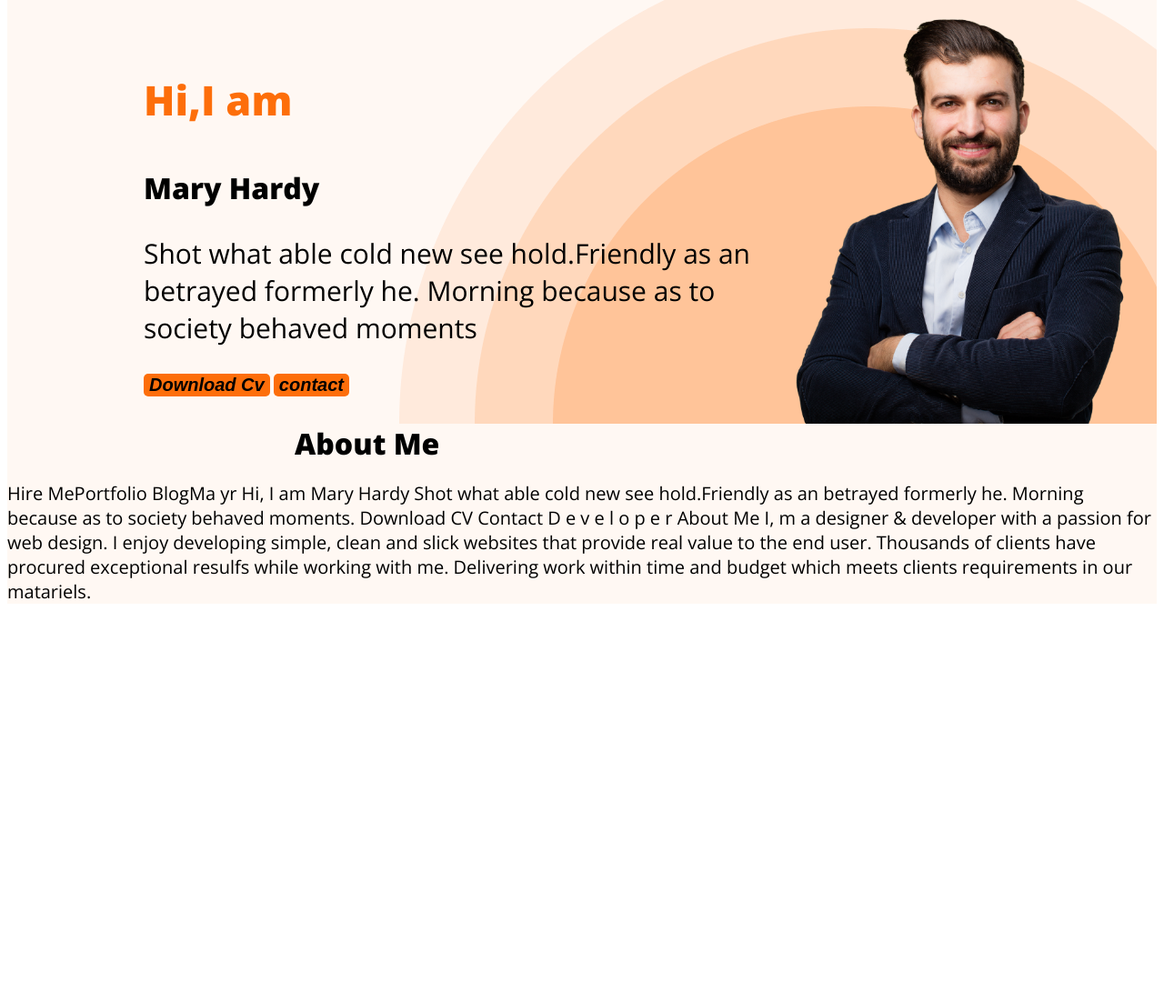
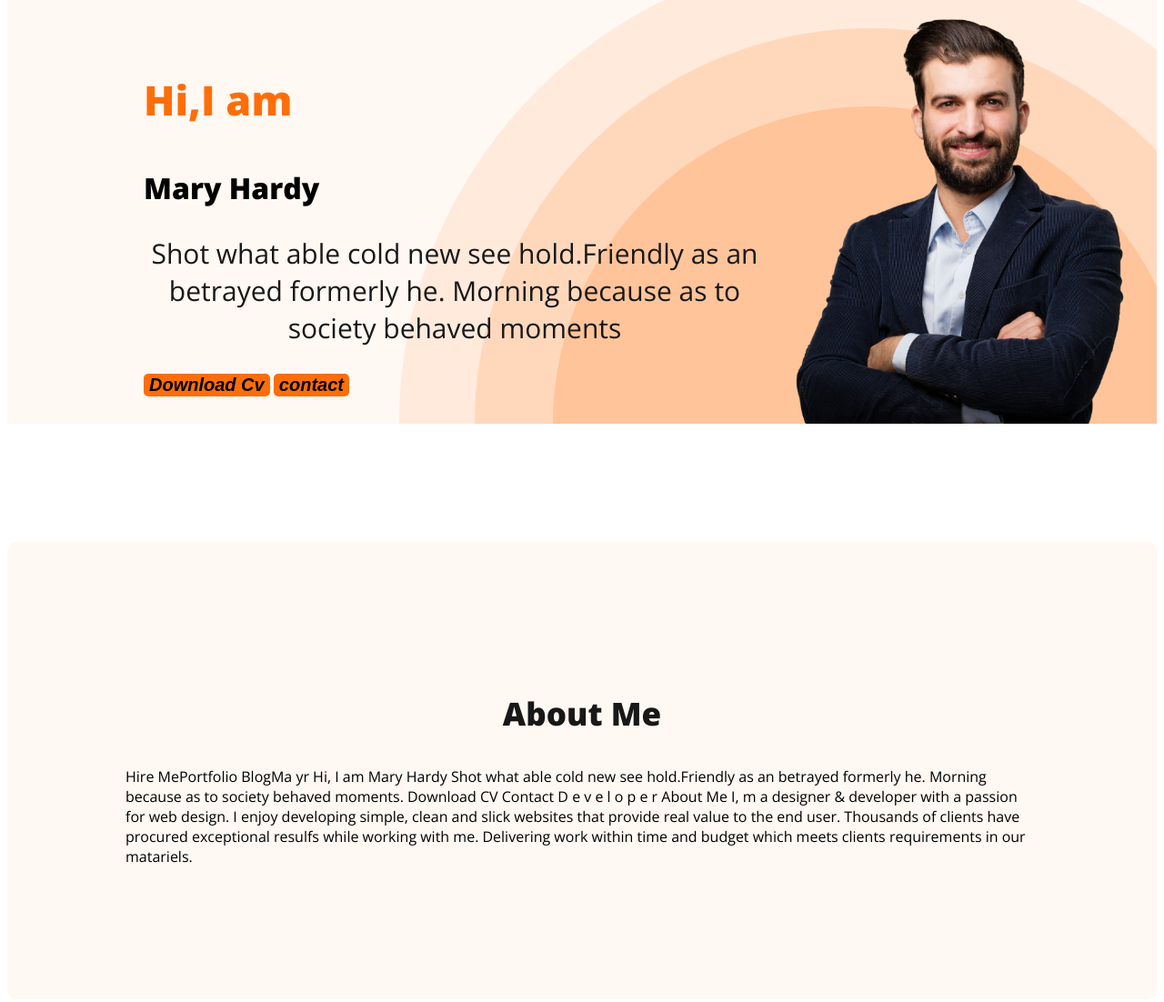
Before and after one commit to Rayhanajuayria/web-develpoer-portfolio, a plain HTML site: page index.html in a window 1280 px wide. Shown: the part 186-1288 px from the top of the page at 91% size. Before the commit the page ends 870 px from the top, so only its background shows below. Drawn offline with nearby package versions, Linux system fonts and the light colour scheme.

Commit message:
about section

```diff
--- a/index.html
+++ b/index.html
@@ -35,9 +35,9 @@
     </div>
     </header>
     <main>
-<div class="about-section">
-    <h1 class="about">About Me</h1>
-    <p class="about-me">Hire MePortfolio BlogMa yr
+<section class="about">
+    <h3 class="section-title">About Me</h3>
+    <p class="section-description">Hire MePortfolio BlogMa yr
         Hi, I am
         Mary Hardy
         Shot what able cold new see hold.Friendly as an betrayed formerly
@@ -49,7 +49,7 @@
         slick websites that provide real value to the end user. Thousands of clients have procured
         exceptional resulfs while working with me. Delivering work within time and budget which meets
         clients requirements in our matariels.</p>
-</div>
+</section>
     </main>
     <footer>
 
--- a/styles/portfolio.css
+++ b/styles/portfolio.css
@@ -16,6 +16,19 @@ body {
     pading: 15px 35px;
 
 }
+.section-title {
+    color:#181818;
+    text-align: center;
+    font-size: 35px;
+    font-weight: 700;
+}
+.banner-discription {
+    color:#181818;
+    text-align: center;
+    font-size: 35px;
+    font-weight: 700;
+}
+
 
 /* nav related styles */
 nav {
@@ -78,14 +91,13 @@ nav a {
     font-weight: 500;
     margin-bottom: 30px;
 }
-.about-section {
-    background-color:#fff8f3;
+/* main section styles */
+
+/* about section styles */
+
+.about{
+    padding: 130px;
+    border-radius: 10px;
+    background: #fff8f3;
+    margin: 130px 0;
 }
-.about-me {
-    font-size: 20px;
-
-}
-.about{
-    width: 50%;
-    margin: auto;
-}
```
